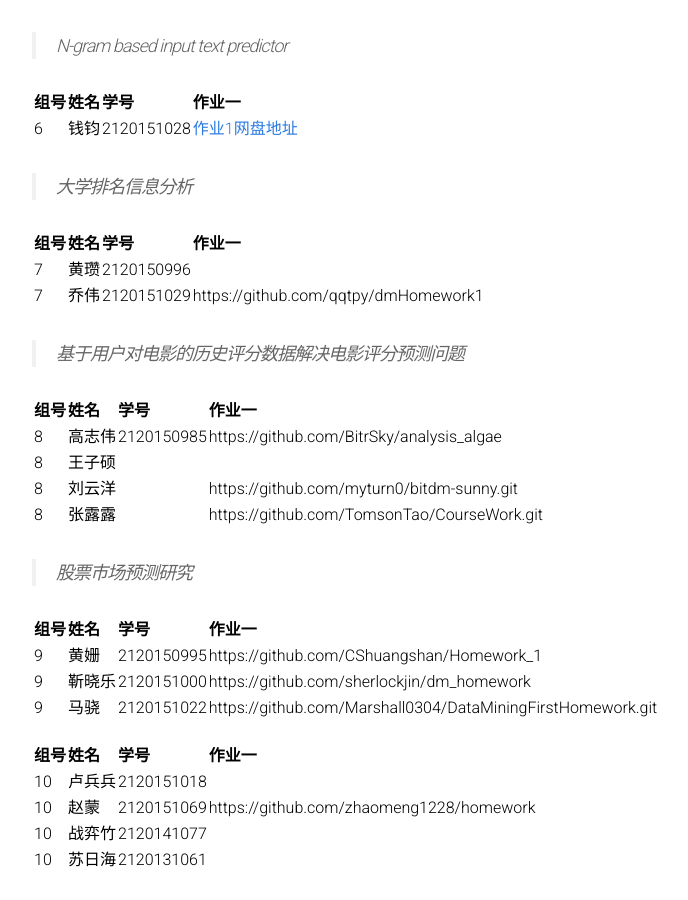
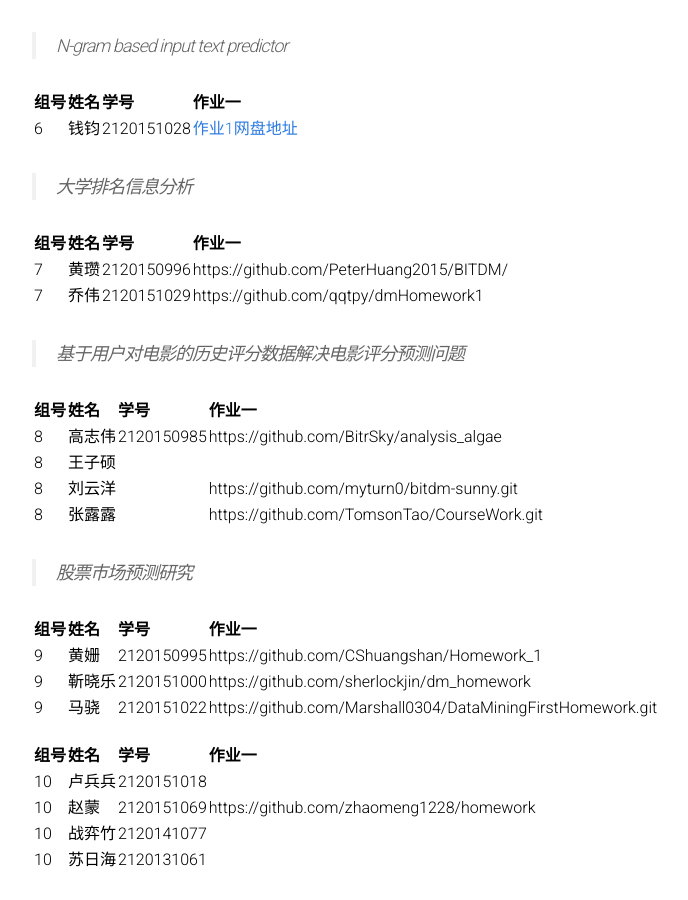
Before and after one commit to BITDM/bitdm.github.io, a Jekyll site: the page built from 2016/groups.md, in a window 1280 px wide and 900 px high, scrolled down 1204 px. Shown: the whole window, without its empty margins (208-896 px from the left). Built offline with Jekyll 4.4.1, drawn with Linux system fonts in a browser that asks for light colours; some of the changed lines change nothing that is shown.

Commit message:
Update groups.md

```diff
--- a/2016/groups.md
+++ b/2016/groups.md
@@ -58,7 +58,7 @@ permalink: /2016/groups/
 
 |组号|姓名|学号|作业一|
 |:-------------|:-------------|:-----|:-----|
-|7|黄瓒|2120150996|
+|7|黄瓒|2120150996|https://github.com/PeterHuang2015/BITDM/
 |7|乔伟|2120151029|https://github.com/qqtpy/dmHomework1
 
 > 基于用户对电影的历史评分数据解决电影评分预测问题
```
